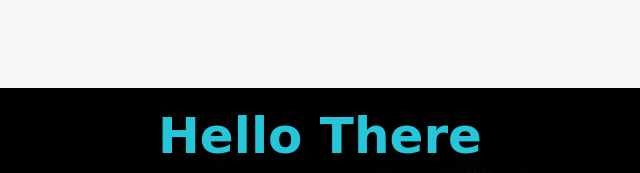
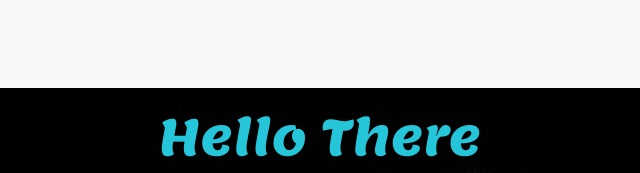
Before and after one commit to miladAlkhder111/AboAl3la-Template-one-Black-Leon, a plain HTML site: page index.html in a window 1280 px wide. Shown: the top 173 px of the page, 320-960 px from the left. Drawn offline with Linux system fonts and the light colour scheme.

Commit message:
Update style.css

```diff
--- a/css/style.css
+++ b/css/style.css
@@ -206,7 +206,8 @@ padding-left: 30px;
     color: var(--main-color);
     font-weight: bold;
     font-size: 50px;
-    font-family: cursive;
+     font-family: 'Lemon', serif;
+    font-weight:100;
 }
 .landing .intro-text p
 {
@@ -367,6 +368,8 @@ z-index: -1;
 .portfolio .portfolio-content .card .info h3
 {
     margin: 0;
+     font-family: 'Lemon', serif;
+    font-weight:100;
 }
 .portfolio .portfolio-content .card .info p
 {
```
